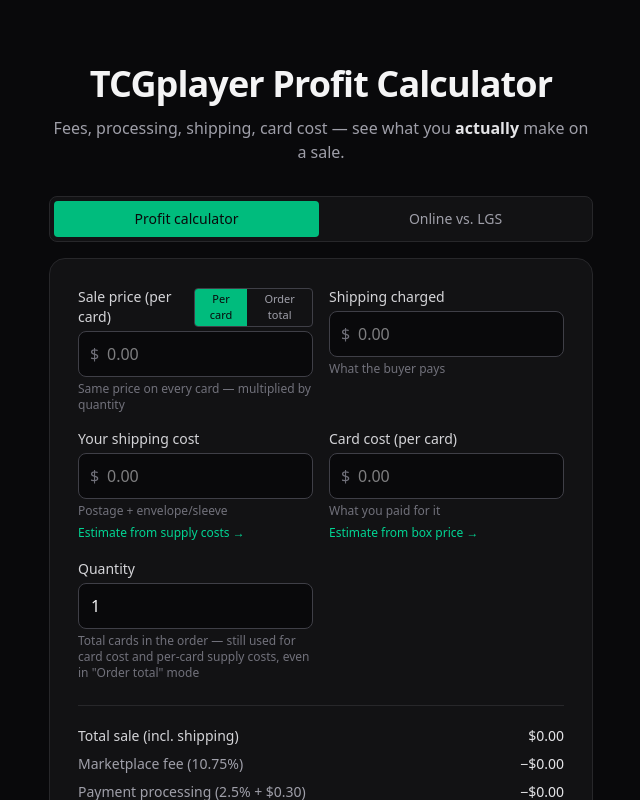
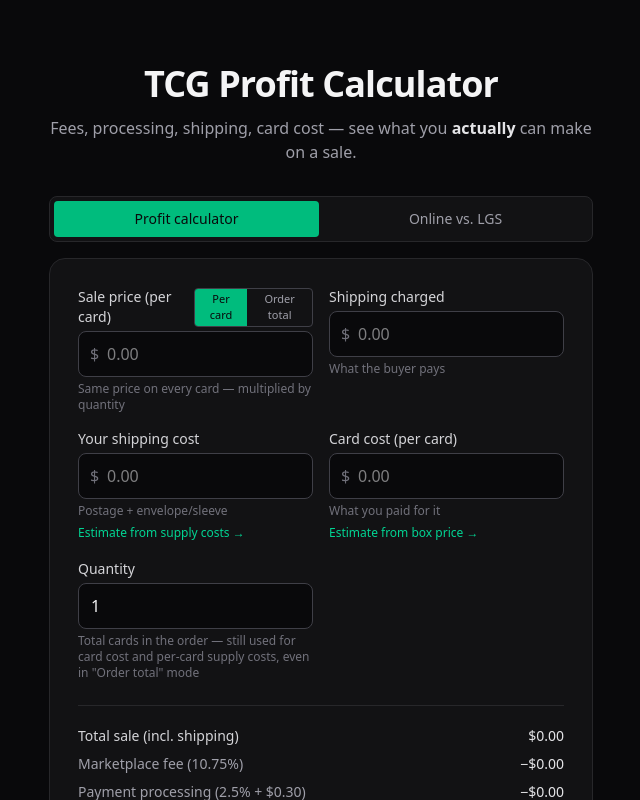
Before and after one commit to Maxdarkfire/tcg-profit-calculator, a Next.js app: page / in a window 1280 px wide. Shown: the top 800 px of the page, without its empty margins (319-959 px from the left). Built offline with nearby package versions, Linux system fonts and the light colour scheme.

Commit message:
Update page.tsx

```diff
--- a/src/app/page.tsx
+++ b/src/app/page.tsx
@@ -6,11 +6,11 @@
     <main className="mx-auto max-w-xl px-4 py-10 sm:py-16">
       <header className="mb-8 text-center">
         <h1 className="text-3xl font-bold tracking-tight sm:text-4xl">
-          TCGplayer Profit Calculator
+          TCG Profit Calculator
         </h1>
         <p className="mt-3 text-zinc-400">
           Fees, processing, shipping, card cost — see what you{" "}
-          <span className="font-semibold text-zinc-200">actually</span> make on
+          <span className="font-semibold text-zinc-200">actually</span> can make on
           a sale.
         </p>
       </header>
```
